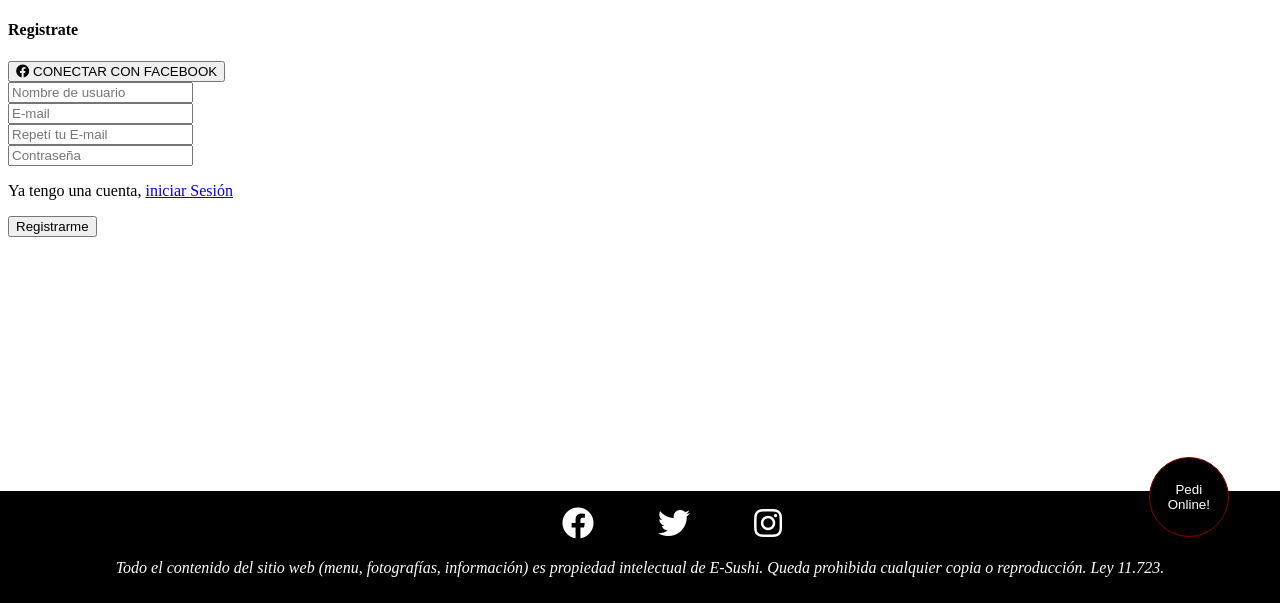
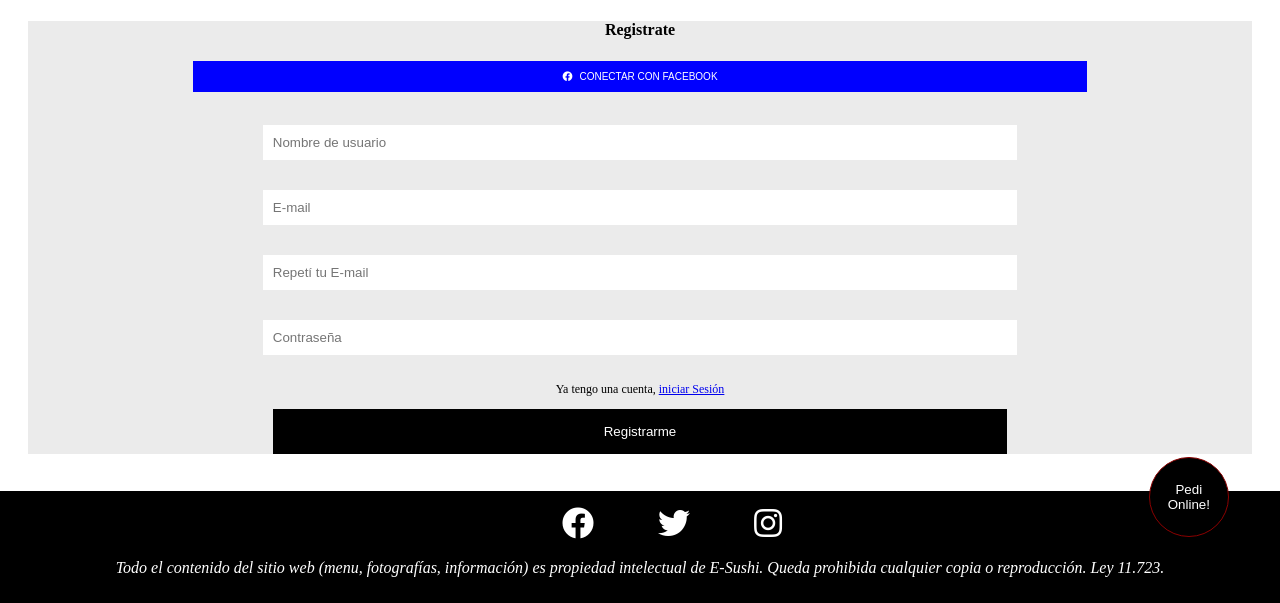
Before and after one commit to fedentz/e-sushi, a Node server app: page /registro in a window 1280 px wide. Shown: the part 197-800 px from the top of the page. Run offline with Node 20, Linux system fonts and the light colour scheme.

Commit message:
anadiendo lo de nico

```diff
--- a/public/css/style.css
+++ b/public/css/style.css
@@ -140,6 +140,67 @@ margin: auto;
 gap: 7px;
 }
 
+.registro-full{
+    margin-left: 20px;
+    margin-right: 20px;
+    background-color: #ebebeb;
+    text-align: center;
+}
+#registro-facebook{
+    justify-content: center;
+    margin-top:10px;
+    font-size: 10px;
+    text-align: center;
+    align-items: center;
+    background-color: blue;
+    width: 73%;
+    color: white;
+    padding: 10px;
+    border: none;
+    display: flex;
+    margin: auto;
+    gap: 7px;
+}
+#registro-name{
+    margin-top: 15px;
+    margin-bottom: 15px;
+    border: none;
+    padding: 10px;
+    width: 60%;
+}
+#registro-mail{
+    margin-top: 15px;
+    margin-bottom: 15px;
+    border: none;
+    padding: 10px;
+    width: 60%;
+}
+#registro-mail-2{
+    margin-top: 15px;
+    margin-bottom: 15px;
+    border: none;
+    padding: 10px;
+    width: 60%;
+}
+#registro-password{
+    margin-top: 15px;
+    margin-bottom: 15px;
+    border: none;
+    padding: 10px;
+    width: 60%;
+}
+#registro-p{
+    font-size: 12px;
+}
+#registro-button{
+    padding: 15px;
+    color: white;
+    background-color: black;
+    border: none;
+    width: 70%;
+    width: 60%;
+}
+
 @media (min-width: 768px) {
 
     .burger{
```
Also changed, not shown: retro.md (added, +11 -0 lines), views/index.html (+4 -4 lines).
